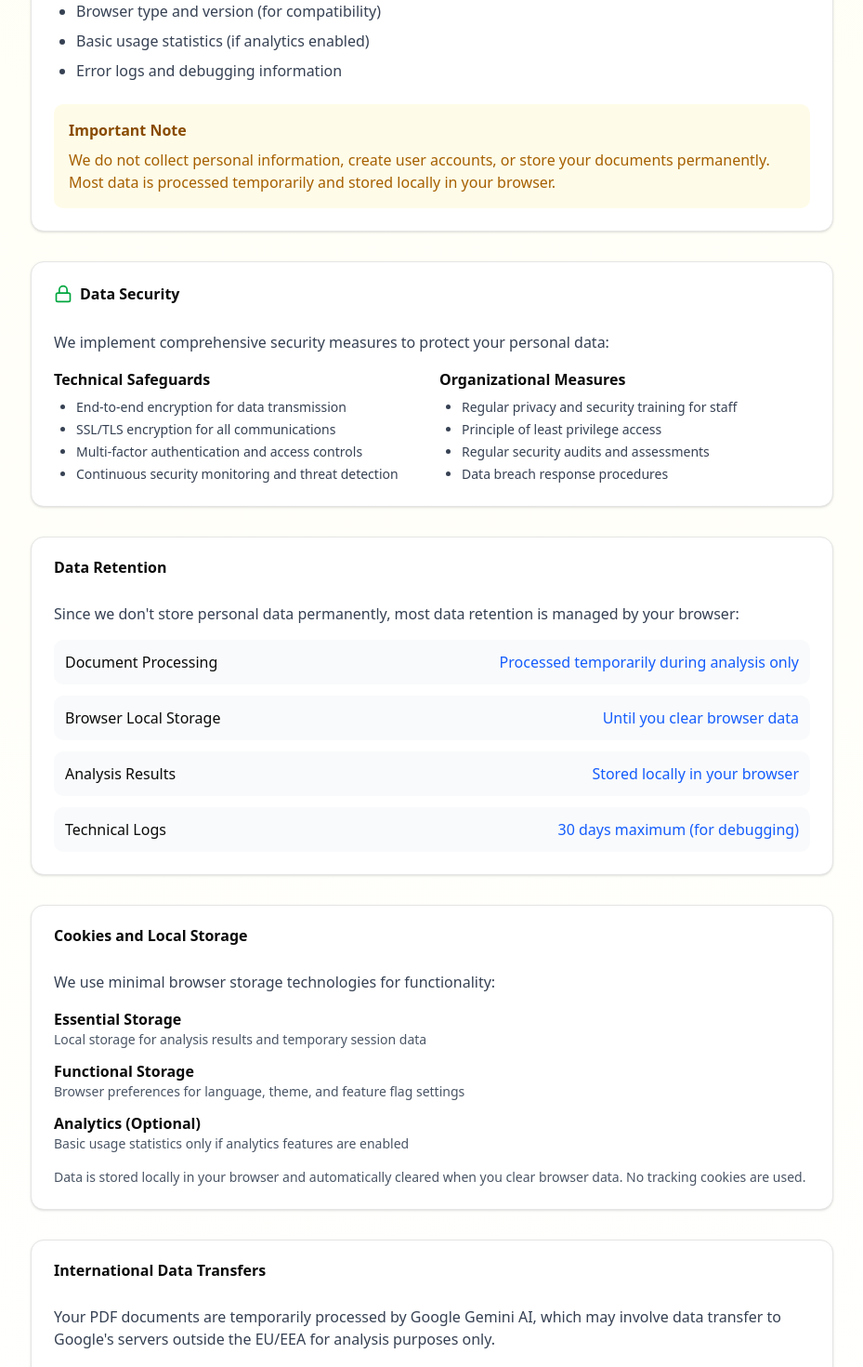
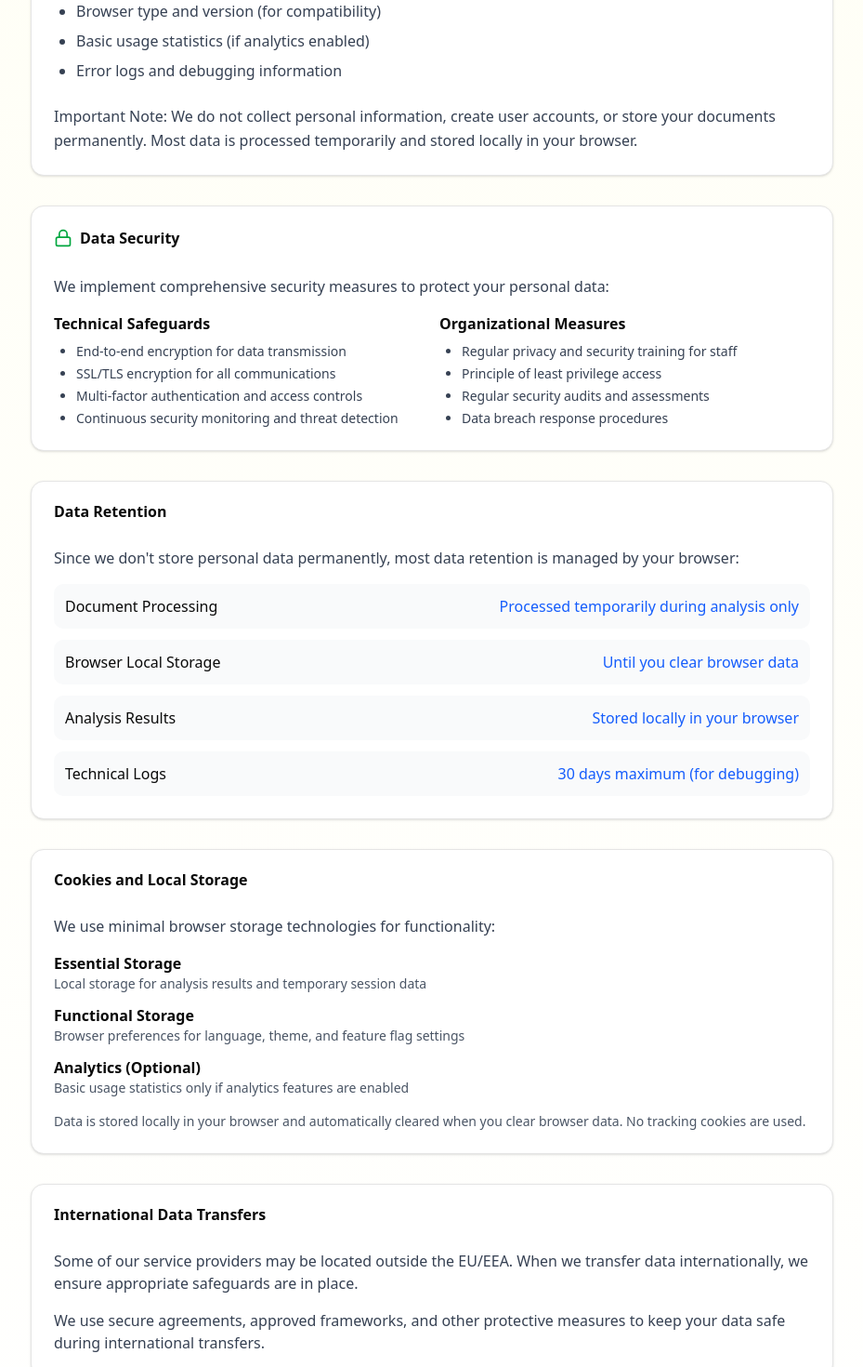
Before and after one commit to gkintu/propertywise, a Next.js app: page /en/privacy in a window 1280 px wide. Shown: the part 980-2450 px from the top of the page at 93% size, without its empty margins (175-1104 px from the left). Built offline with nearby package versions, Linux system fonts and the light colour scheme.

Commit message:
refactor: streamline privacy policy page design and content

```diff
--- a/app/[locale]/privacy/page.tsx
+++ b/app/[locale]/privacy/page.tsx
@@ -104,9 +104,10 @@ export default function PrivacyPolicy({ params }: PrivacyPageProps) {
                 </ul>
               </div>
 
-              <div className="mt-6 p-4 bg-yellow-50 dark:bg-yellow-950/20 rounded-lg">
-                <h4 className="font-semibold text-yellow-800 dark:text-yellow-200 mb-2">{t('dataCollection.notice.title')}</h4>
-                <p className="text-yellow-700 dark:text-yellow-300">{t('dataCollection.notice.description')}</p>
+              <div className="mt-6">
+                <p className="text-gray-700 dark:text-[#D1D5DB] leading-relaxed">
+                  <span className="font-medium">{t('dataCollection.notice.title')}:</span> {t('dataCollection.notice.description')}
+                </p>
               </div>
             </div>
           </CardContent>
--- a/messages/en.json
+++ b/messages/en.json
@@ -308,8 +308,8 @@
     },
     "internationalTransfers": {
       "title": "International Data Transfers",
-      "description": "Your PDF documents are temporarily processed by Google Gemini AI, which may involve data transfer to Google's servers outside the EU/EEA for analysis purposes only.",
-      "safeguards": "Google provides appropriate safeguards under their privacy framework. Documents are processed temporarily and not stored permanently by us or Google for analysis purposes."
+      "description": "Some of our service providers may be located outside the EU/EEA. When we transfer data internationally, we ensure appropriate safeguards are in place.",
+      "safeguards": "We use secure agreements, approved frameworks, and other protective measures to keep your data safe during international transfers."
     },
     "contact": {
       "title": "Contact Information",
--- a/messages/no.json
+++ b/messages/no.json
@@ -308,8 +308,8 @@
     },
     "internationalTransfers": {
       "title": "Internasjonale dataoverføringer",
-      "description": "Noen av våre tjenesteleverandører kan være lokalisert utenfor EU/EØS. When vi overfører data internasjonalt, sørger vi for at passende sikringstiltak er på plass.",
-      "safeguards": "Vi bruker standard kontraktsklausuler, tilstrekkelighetsbeslutninger eller andre godkjente overføringsmekanismer for å beskytte dine data under internasjonale overføringer."
+      "description": "Noen av våre tjenesteleverandører kan være lokalisert utenfor EU/EØS. Når vi overfører data internasjonalt, sørger vi for at passende sikringstiltak er på plass.",
+      "safeguards": "Vi bruker sikre avtaler, godkjente rammeverk og andre beskyttelsestiltak for å holde dataene dine trygge under internasjonale overføringer."
     },
     "contact": {
       "title": "Kontaktinformasjon",
```
